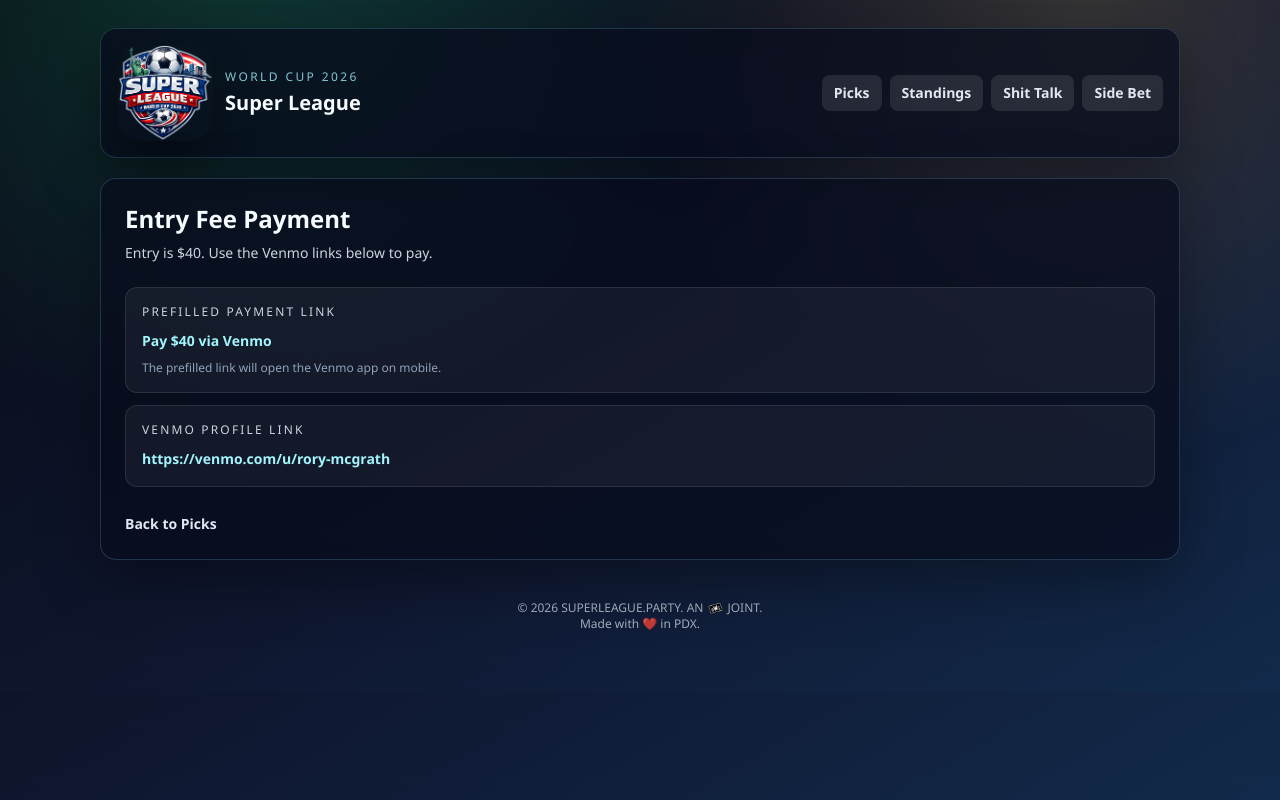
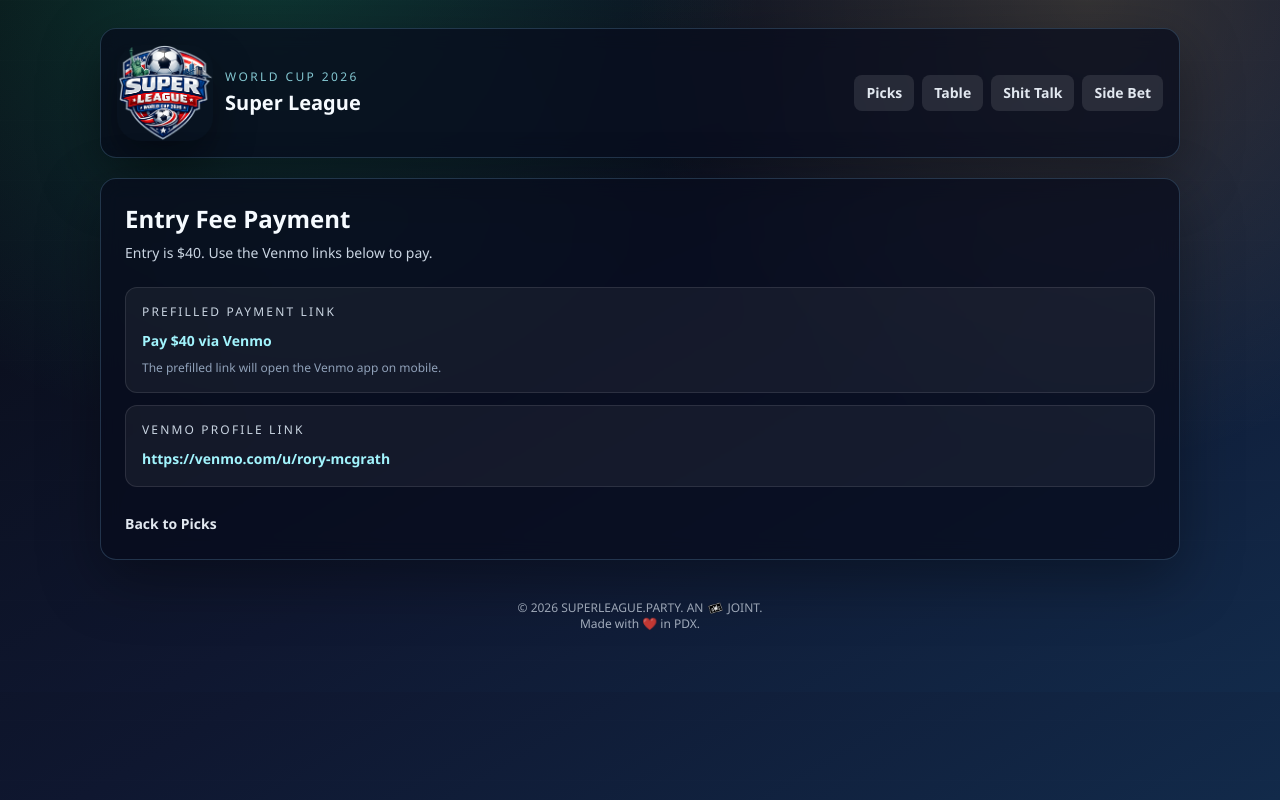
Before and after one commit to rdmcgr/superleague, a Next.js app: page /payment in a window 1280 px wide. Built offline with nearby package versions, Linux system fonts and the light colour scheme; no server answers.

Commit message:
Rename standings nav to table

```diff
--- a/src/components/AppHeader.tsx
+++ b/src/components/AppHeader.tsx
@@ -13,7 +13,7 @@ type Props = {
 
 const links = [
   { href: "/", label: "Picks" },
-  { href: "/standings", label: "Standings" },
+  { href: "/standings", label: "Table" },
   { href: "/shit-talk", label: "Shit Talk" },
   { href: "/side-bets", label: "Side Bet" }
 ];
```
